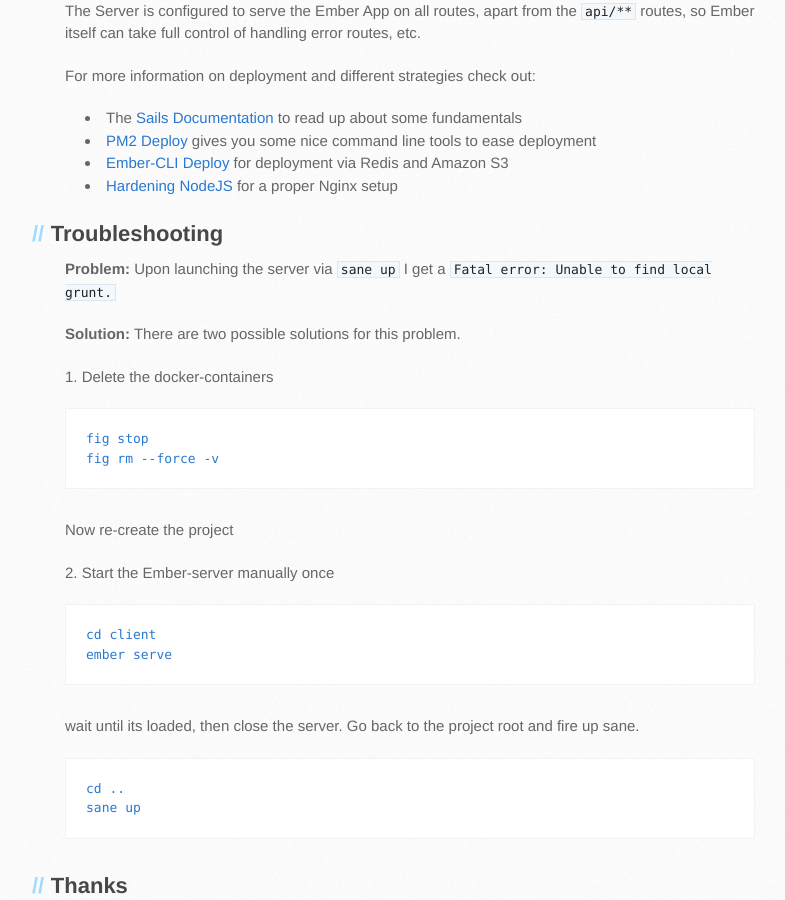
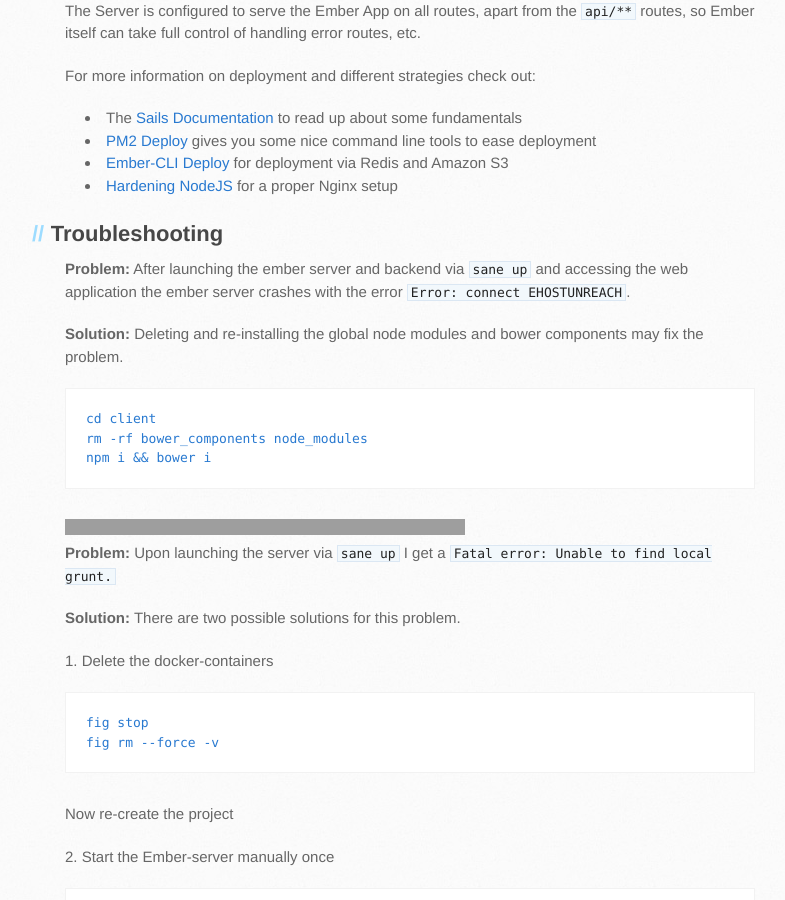
Before and after one commit to sane/sane, a Jekyll site: the page built from index.md, in a window 1280 px wide and 900 px high, scrolled down 1891 px. Shown: the whole window, without its empty margins (105-890 px from the left). Built offline with Jekyll 4.4.1, drawn with Linux system fonts in a browser that asks for light colours; grey boxes are pictures that could not be loaded.

Commit message:
added troubleshooting-entry for EHOSTUNREACH

````diff
--- a/index.md
+++ b/index.md
@@ -68,6 +68,18 @@ For more information on deployment and different strategies check out:
 
 ##Troubleshooting
 **Problem:**
+After launching the ember server and backend via `sane up` and accessing the web application the ember server crashes with the error `Error: connect EHOSTUNREACH`.
+
+**Solution:**
+Deleting and re-installing the global node modules and bower components may fix the problem.
+```
+cd client
+rm -rf bower_components node_modules
+npm i && bower i
+```
+___
+
+**Problem:**
 Upon launching the server via `sane up` I get a `Fatal error: Unable to find local grunt.`
 
 **Solution:**
````
